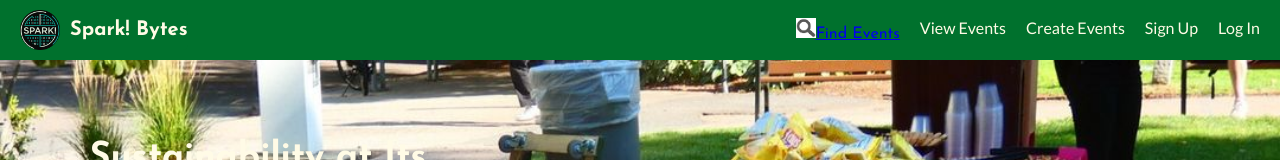
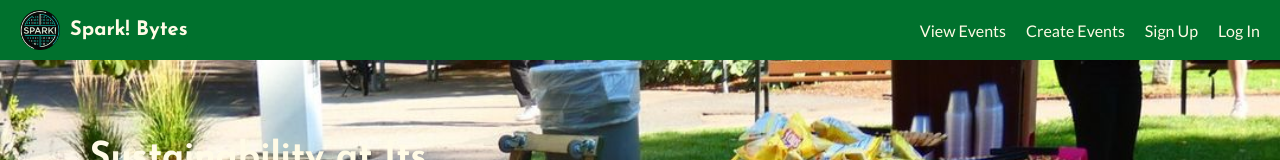
Before and after one commit to ethanrous/spark-bytes, a Next.js app in the folder client/: page / in a window 1280 px wide. Shown: the top 160 px of the page. Built offline with nearby package versions, Linux system fonts and the light colour scheme.

Commit message:
TODO comments

```diff
--- a/client/src/components/Header.tsx
+++ b/client/src/components/Header.tsx
@@ -1,8 +1,16 @@
+{/*
+  TODO:
+  -decide which header/color scheme to use, and update colors in all other components accordingly
+    -implement Brand component if you use the latter header, since its a navigation button
+  -decide which view events page to use (events.tsx or view-events.tsx) and delete the other (or combine them or smth else)
+  -ensure everything is center vertical alligned
+  -make it so that the page you are on is highlighted or smth similar in the header
+    -ie when youre at localhost:3000/view-events, the 'View Events' portion should be highlighted or underlined or smth
+  */}
+
 // src/components/Header.tsx
 import Link from 'next/link';
 import Brand from "./Brand";
-import Image from "next/image";
-import React from "react";
 
 const Header: React.FC = () => {
   const headerStyle = {
@@ -29,28 +37,19 @@ const Header: React.FC = () => {
     fontSize: '16px',
   };
 
-  {/*
-    TODO:
-    -ensure everything is center vertical alligned
-    -make it so that the page you are on is highlighted or smth similar in the header
-      (ex- when youre at localhost:3000/view-events, the 'View Events' portion should be highlighted or underlined or smth)
-  */}
   return (
     <header style={headerStyle}>
       <Brand/>
 
       {/* Navigation Links */}
       <nav style={navStyle}>
-        <Link href="/events">
-          <div className="search-button">
-            <Image src="/search-icon.png" alt="Search Icon" width={20} height={20} />
-            Find Events
-          </div>
-        </Link>
         <Link href="/view-events" style={linkStyle}>
           View Events
         </Link>
-        <Link href="/create" style={linkStyle}>
+        {/* <Link href="/events" style={linkStyle}>
+          View Events
+        </Link> */}
+        <Link href="/create-event" style={linkStyle}>
           Create Events
         </Link>
         <Link href="/signup" style={linkStyle}>
@@ -65,3 +64,71 @@ const Header: React.FC = () => {
 };
 
 export default Header;
+
+// // Header.tsx
+// import React from "react";
+// import Link from "next/link";
+// import Image from "next/image";
+
+// const Header: React.FC = () => {
+//   return (
+//     <header className="header">
+//       <div className="logo">
+//         <Image src="/logo.png" alt="Spark! Bytes Logo" width={40} height={40} />
+//         <h1>Spark! Bytes</h1>
+//       </div>
+//       <nav className="nav-links">
+//         <Link href="/events">
+//           <div className="search-button">
+//             <Image src="/search-icon.png" alt="Search Icon" width={20} height={20} />
+//             Find Events
+//           </div>
+//         </Link>
+//         <Link href="/about">About</Link>
+//         <Link href="/events">Events</Link>
+//         <Link href="/create-event">Create Events</Link>
+//         <Link href="/sign-up">Sign Up</Link>
+//         <Link href="/login">Log In</Link>
+//       </nav>
+//       <style jsx>{`
+//         .header {
+//           background-color: #8bc34a;
+//           display: flex;
+//           align-items: center;
+//           justify-content: space-between;
+//           padding: 10px 20px;
+//         }
+//         .logo {
+//           display: flex;
+//           align-items: center;
+//         }
+//         .logo h1 {
+//           margin-left: 10px;
+//           font-size: 24px;
+//         }
+//         .nav-links {
+//           display: flex;
+//           gap: 20px;
+//           font-size: 18px;
+//         }
+//         .nav-links a {
+//           text-decoration: none;
+//           color: black;
+//           cursor: pointer;
+//         }
+//         .search-button {
+//           display: flex;
+//           align-items: center;
+//           background-color: white;
+//           border: 1px solid black;
+//           border-radius: 15px;
+//           padding: 5px 15px;
+//           font-size: 18px;
+//           cursor: pointer;
+//         }
+//       `}</style>
+//     </header>
+//   );
+// };
+
+// export default Header;
```
Also changed, not shown: client/src/pages/create-event.tsx (+11 -0 lines), client/src/pages/create.tsx (deleted, +0 -24 lines).
